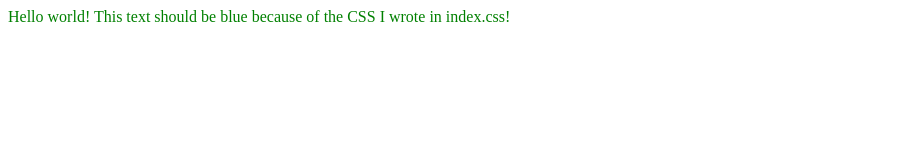
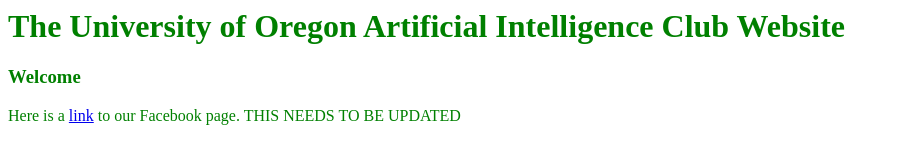
Before and after one commit to DanielBeeman/AI-Club, a plain HTML site: page index.html in a window 1280 px wide. Shown: the whole page, without its empty margins (0-900 px from the left). Drawn offline with Linux system fonts and the light colour scheme; files that its build step writes are made by us from their sources.

Commit message:
Added Facebook page and header

```diff
--- a/index.html
+++ b/index.html
@@ -1,9 +1,12 @@
 <html>
   <head>
     <link rel="stylesheet" type="text/css" href="../css/index.css">
+    <title> Oregon AI Club</title>
   </head>
   <body>
-    <p>Hello world! This text should be blue because of the CSS I wrote in index.css!</p>
+  	<h1> The University of Oregon Artificial Intelligence Club Website </h1>
+  	<h3>Welcome</h3>
+    <p>Here is a <a href="Facebook.com">link</a> to our Facebook page. THIS NEEDS TO BE UPDATED</p>
     <script type="text/javascript" src="index.js"></script>
   </body>
 </html>
```
